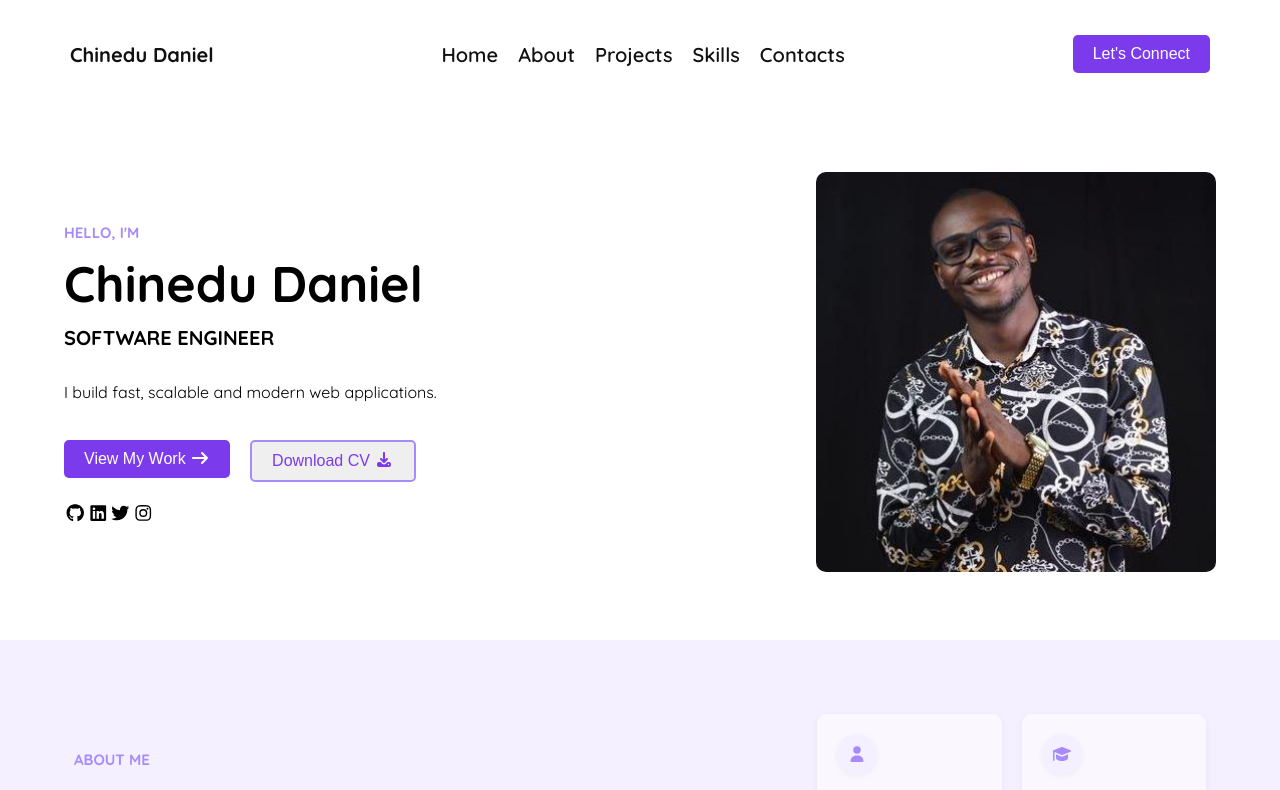
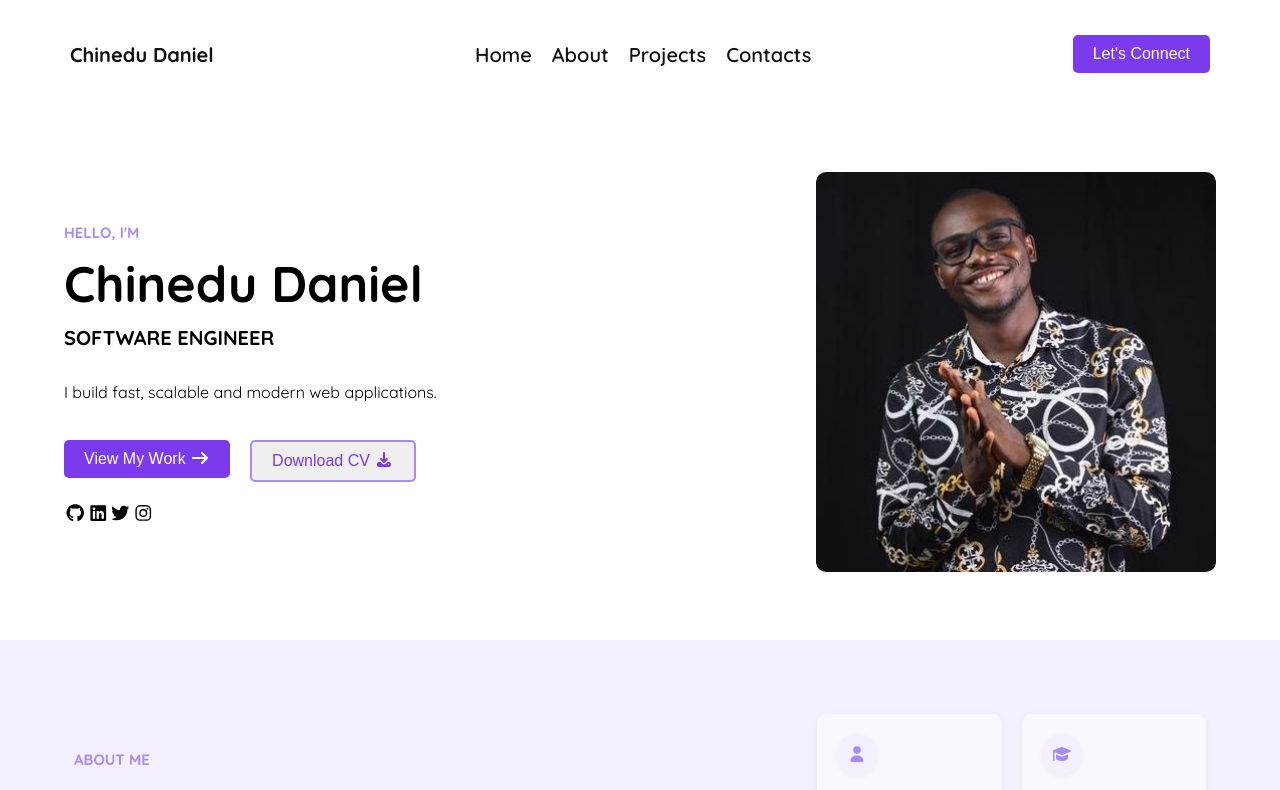
Before and after one commit to chinedu-daniel/my-portfolio, a React (Vite) app: page / in a window 1280 px wide. Shown: the top 790 px of the page. Built offline with nearby package versions, Linux system fonts and the light colour scheme.

Commit message:
rremoved the skill link

```diff
--- a/src/components/Navbar.jsx
+++ b/src/components/Navbar.jsx
@@ -13,10 +13,10 @@ const navlinks = [
         name: "Projects",
         link: "#projects"
     },
-    {
-        name: "Skills",
-        link: "#skills"
-    },
+    // {
+    //     name: "Skills",
+    //     link: "#skills"
+    // },
     {
         name: "Contacts",
         link: "#contacts"
```
